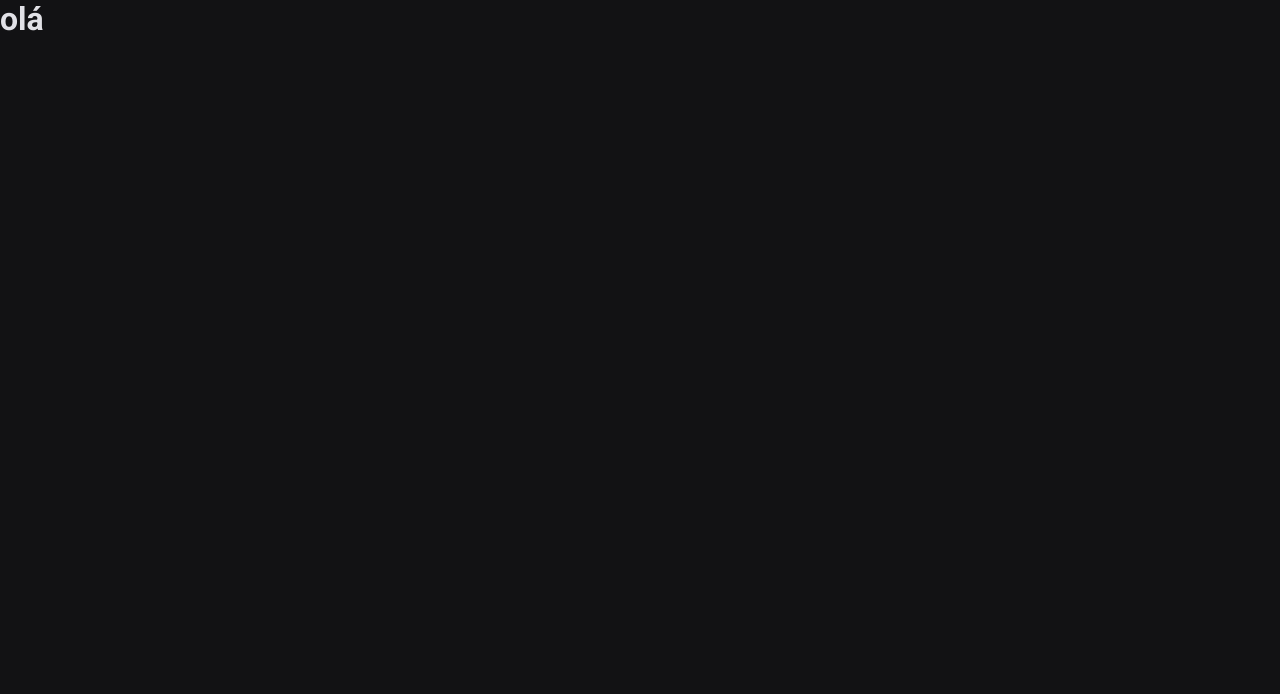
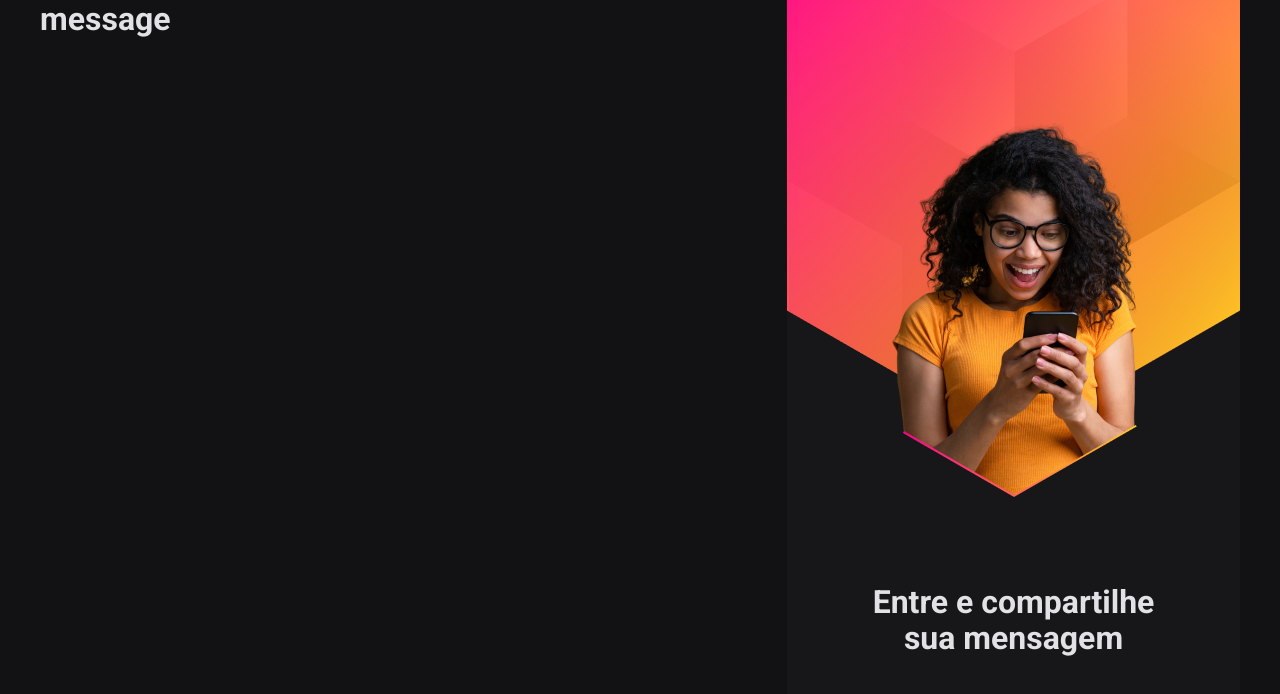
Before and after one commit to andersonkardek/Socket.io-Heat, a React (Vite) app in the folder heat-web/: page / in a window 1280 px wide. Shown: the top 694 px of the page. Built offline with nearby package versions, Linux system fonts and the light colour scheme.

Commit message:
feat: starting components

```diff
--- a/heat-web/package.json
+++ b/heat-web/package.json
@@ -11,7 +11,8 @@
   },
   "dependencies": {
     "react": "^18.3.1",
-    "react-dom": "^18.3.1"
+    "react-dom": "^18.3.1",
+    "sass": "^1.79.3"
   },
   "devDependencies": {
     "@biomejs/biome": "1.9.2",
--- a/heat-web/src/App.tsx
+++ b/heat-web/src/App.tsx
@@ -1,3 +1,12 @@
+import styles from "./App.module.scss"
+import { LoginBox } from "./components/LoginBox"
+import { MessageList } from "./components/MessageList"
+
 export function App() {
-	return <h1>olá</h1>
+	return (
+		<main className={`${styles.contentWrapper}`}>
+			<MessageList />
+			<LoginBox />
+		</main>
+	)
 }
--- /dev/null
+++ b/heat-web/src/components/LoginBox/index.tsx
@@ -0,0 +1,9 @@
+import styles from "./styles.module.scss"
+
+export function LoginBox() {
+	return (
+		<div className={styles.loginBoxWrapper}>
+			<strong>Entre e compartilhe sua mensagem</strong>
+		</div>
+	)
+}
--- /dev/null
+++ b/heat-web/src/components/LoginBox/styles.module.scss
@@ -0,0 +1,42 @@
+.loginBoxWrapper {
+  height: 100vh;
+  width: 100%;
+  background: #17171a url(../../assets/banner-girl.png) no-repeat center top;
+
+  padding: 440px 80px 0;
+  text-align: center;
+
+  display: flex;
+  flex-direction: column;
+  justify-content: center;
+  align-items: center;
+
+  strong {
+    font-size: 32px;
+    line-height: 36px;
+  }
+
+  .signInWithGithub {
+    background: #ffcd1e;
+    margin-top: 32px;
+    padding: 0 40px;
+    height: 56px;
+    color: #09090a;
+    font-size: 14px;
+    font-weight: bold;
+    text-transform: uppercase;
+    text-decoration: none;
+
+    display: flex;
+    align-items: center;
+    justify-content: center;
+
+    svg {
+      margin-right: 16px;
+    }
+
+    &:hover {
+      filter: brightness(0.9);
+    }
+  }
+}
--- /dev/null
+++ b/heat-web/src/components/MessageList/index.tsx
@@ -0,0 +1,3 @@
+export function MessageList() {
+	return <h1>message</h1>
+}
--- /dev/null
+++ b/heat-web/src/components/SendMessageBox/index.tsx
@@ -0,0 +1 @@
+export function SendMessageBox() {}
```
Also changed, not shown: heat-web/src/App.module.scss (renamed from heat-web/src/App.module.css), 1 other file (tests, documents, lock files or other folders).
